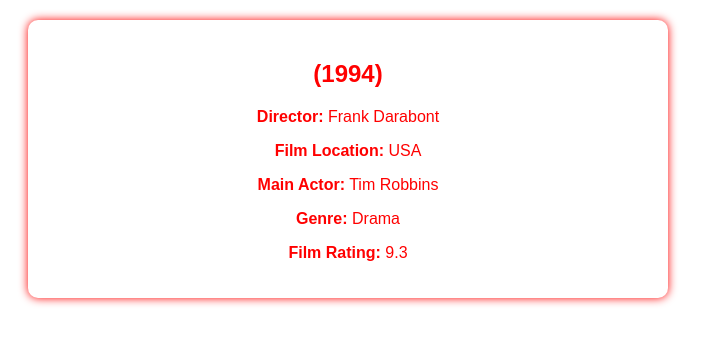
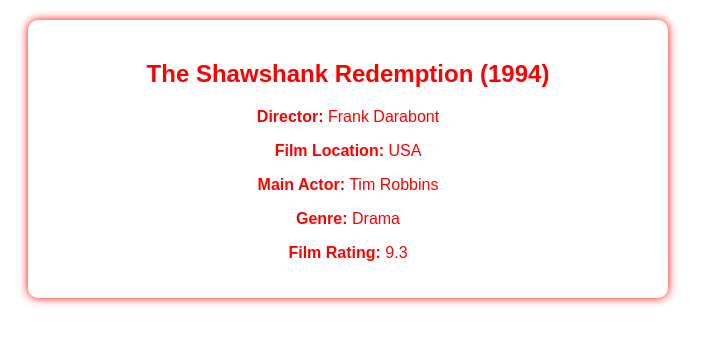
Before and after one commit to cs411-alawini/sp25-cs411-team045-Jigglypuff, an Angular app in the folder CineTravel/Frontend/: page /movies/1 in a window 1280 px wide. Shown: the top 344 px of the page, without its empty margins (0-717 px from the left). Built offline with nearby package versions, Linux system fonts and the light colour scheme.

Commit message:
filter with years

```diff
--- a/CineTravel/Frontend/src/app/movie-details/movie-details.component.html
+++ b/CineTravel/Frontend/src/app/movie-details/movie-details.component.html
@@ -1,6 +1,6 @@
 <!-- <p>movie-details works!</p> -->
  <div class="movie-detail-container">
-    <h2>{{ movie.name }} ({{ movie.year }})</h2>
+    <h2>{{ movie.title }} ({{ movie.year }})</h2>
     <p><strong>Director:</strong> {{ movie.director }} </p>
     <p><strong>Film Location:</strong> {{ movie.location }} </p>
     <p><strong>Main Actor:</strong> {{ movie.mainActor }} </p>
```
